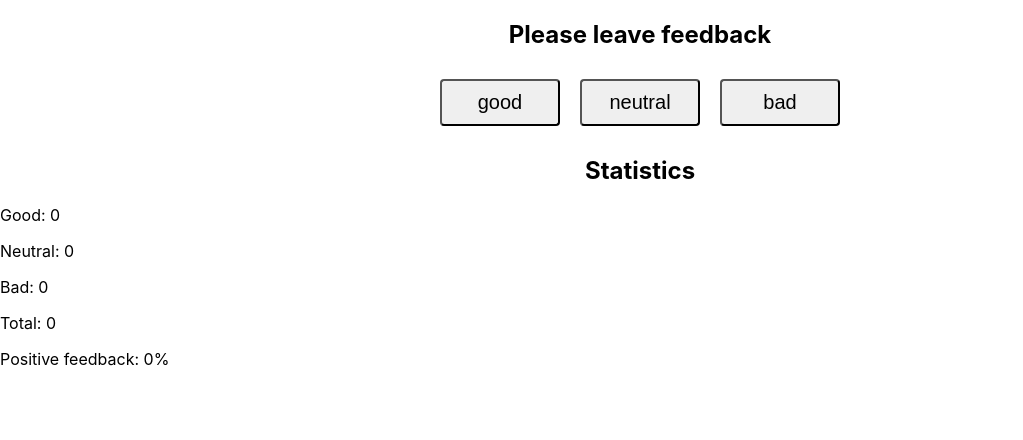
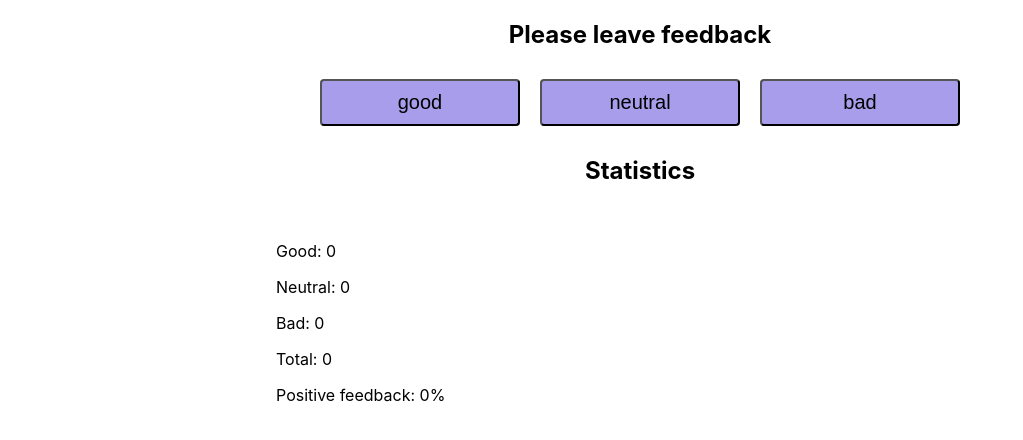
Before and after one commit to YekaterinaPavlenko/goit-react-hw-02-feedback, a React (Create React App) app: page / in a window 1280 px wide. Shown: the top 440 px of the page, without its empty margins (0-1023 px from the left). Built offline with nearby package versions, Linux system fonts and the light colour scheme.

Commit message:
добавляет стили

```diff
--- a/src/App.css
+++ b/src/App.css
@@ -8,7 +8,9 @@ h1,
 h2 {
   text-align: center;
 }
-
+/* .App {
+  background-color: yellowgreen;
+} */
 /* .App-logo {
   height: 40vmin;
   pointer-events: none;
--- a/src/components/FeedbackOptions/FeedbackOptions.module.css
+++ b/src/components/FeedbackOptions/FeedbackOptions.module.css
@@ -13,8 +13,9 @@
 }
 
 .button {
-  min-width: 120px;
+  min-width: 200px;
   padding: 10px;
+  background-color: rgb(168, 157, 235);
   font-size: 20px;
   border-radius: 4px;
 }
--- a/src/components/Section/Section.js
+++ b/src/components/Section/Section.js
@@ -1,8 +1,9 @@
 import React from "react";
+import st from "./Section.module.css";
 
 const Section = ({ title, children }) => {
   return (
-    <section>
+    <section className={st.section}>
       <h2>{title}</h2>
       {children}
     </section>
--- a/src/components/Section/Section.module.css
+++ b/src/components/Section/Section.module.css
@@ -0,0 +1,4 @@
+.section {
+  width: 60%;
+  margin: auto;
+}
--- a/src/components/Statistics/Statistics.js
+++ b/src/components/Statistics/Statistics.js
@@ -1,11 +1,11 @@
 import React from "react";
-// import s from "./Statistics.module.css";
+import s from "./Statistics.module.css";
 import PropTypes from "prop-types";
 
 const Statistics = ({ good, neutral, bad, total, positivePercentage }) => {
   //   console.log(positivePercentage);
   return (
-    <ul>
+    <ul className={s.list}>
       <li key="good">
         <p>Good: {good}</p>
       </li>
--- a/src/components/Statistics/Statistics.module.css
+++ b/src/components/Statistics/Statistics.module.css
@@ -0,0 +1,4 @@
+.list {
+  padding: 20px;
+  justify-content: center;
+}
```
